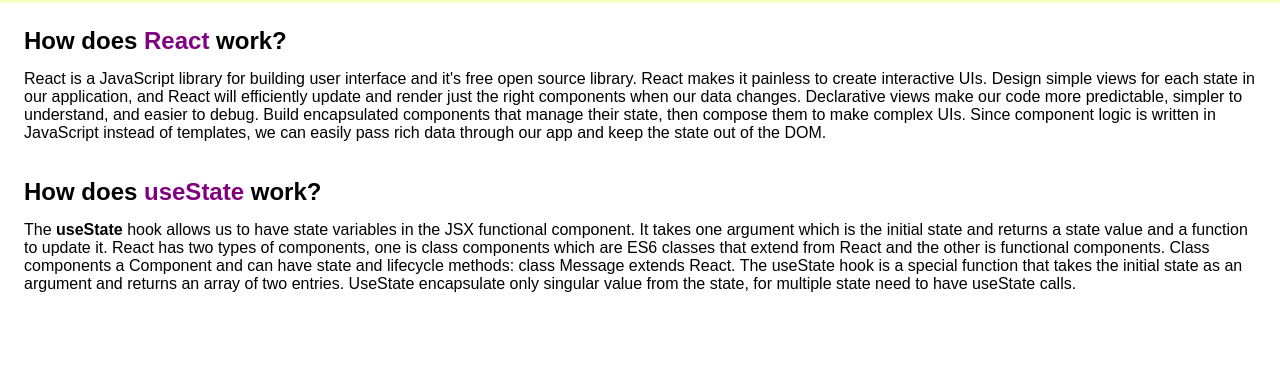
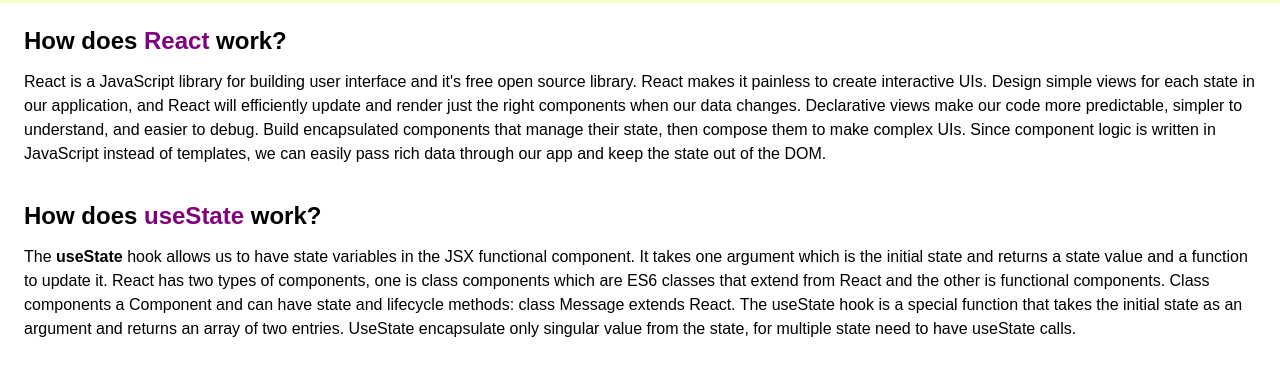
Before and after one commit to naimurcse/padma-foody-restaurant, a React (Create React App) app: page / in a window 1280 px wide. Shown: the part 1921-2296 px from the top of the page. Before the commit the page ends 2274 px from the top, so only its background shows below. Built offline with nearby package versions, Linux system fonts and the light colour scheme; a web font is replaced by a local one.

Commit message:
Ready to submit

```diff
--- a/src/components/FAQ/FAQ.css
+++ b/src/components/FAQ/FAQ.css
@@ -10,3 +10,8 @@
     padding-bottom: 15px;
     margin: 0;
 }
+
+.faq-card p {
+    font-size: 16px;
+    line-height: 1.5;
+}
```
